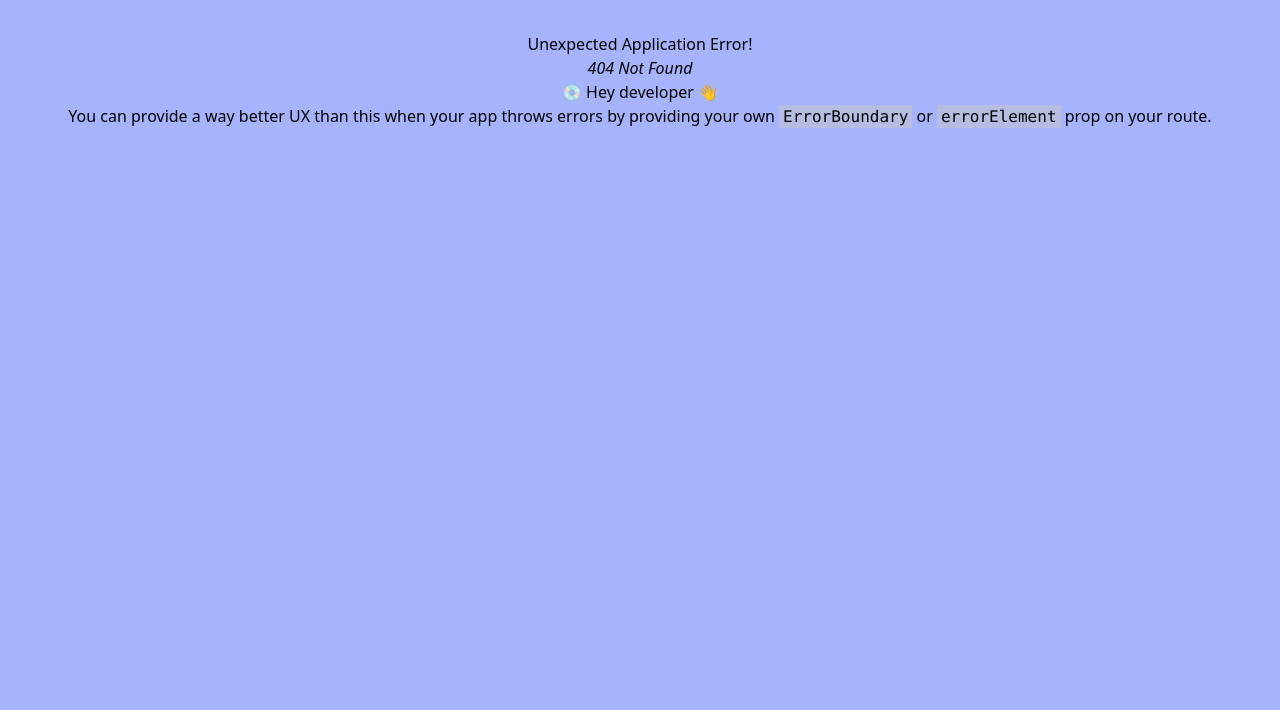
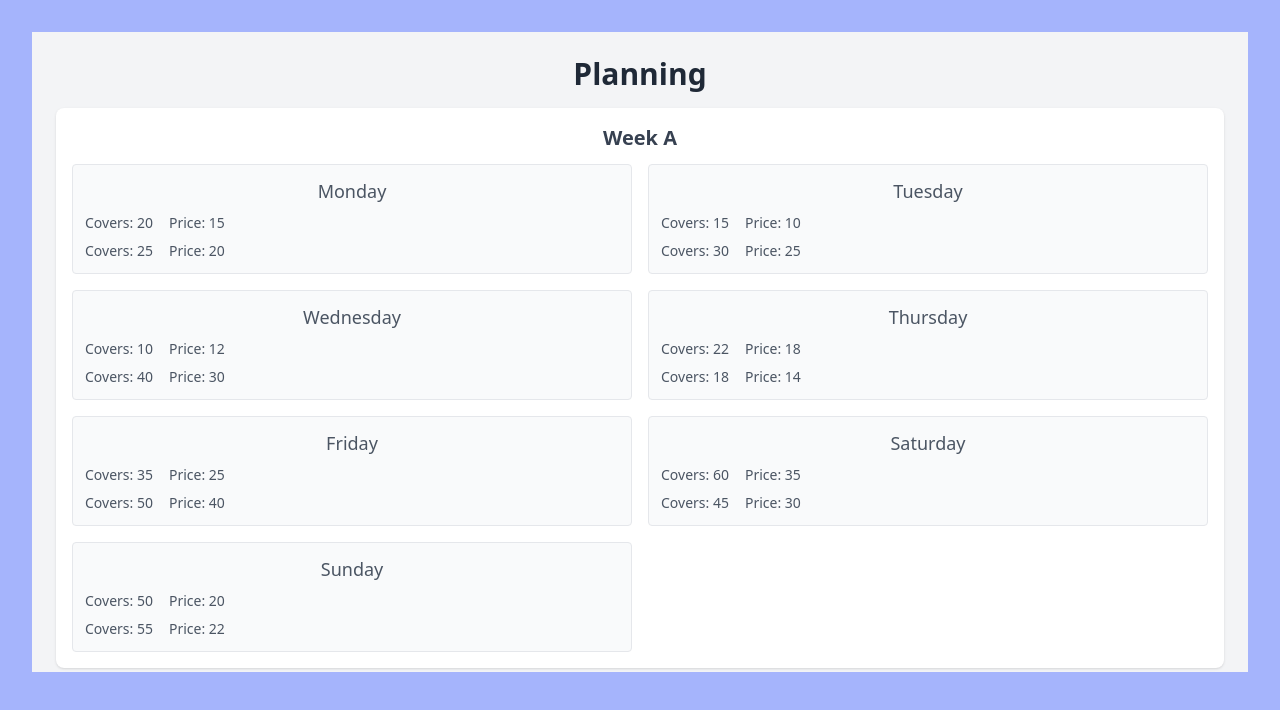
Before and after one commit to ArthurCouturier/plan-appetit, a React (Vite) app: page /planning in a window 1280 px wide. Before the commit this address had no page. Shown: the top 710 px of the page. Built offline with nearby package versions, Linux system fonts and the light colour scheme.

Commit message:
feat: :sparkles: first version of the app

```diff
--- a/index.html
+++ b/index.html
@@ -2,9 +2,9 @@
 <html lang="en">
   <head>
     <meta charset="UTF-8" />
-    <link rel="icon" type="image/svg+xml" href="/vite.svg" />
+    <link rel="icon" type="image/jpg" href="/logo.jpg" />
     <meta name="viewport" content="width=device-width, initial-scale=1.0" />
-    <title>CoutCout boilerplate</title>
+    <title>Plan'Appétit</title>
   </head>
   <body>
     <div id="root"></div>
--- a/package.json
+++ b/package.json
@@ -1,5 +1,5 @@
 {
-  "name": "boilerplate",
+  "name": "plan-appetit",
   "private": true,
   "version": "0.0.0",
   "type": "module",
@@ -16,7 +16,7 @@
   },
   "devDependencies": {
     "@eslint/js": "^9.15.0",
-    "@types/react": "^18.3.12",
+    "@types/react": "^18.3.14",
     "@types/react-dom": "^18.3.1",
     "@types/react-router-dom": "^5.3.3",
     "@vitejs/plugin-react-swc": "^3.5.0",
--- /dev/null
+++ b/src/api/WeekInterface.ts
@@ -0,0 +1,14 @@
+export default interface WeekProps {
+    name: string;
+    days: DayProps[];
+}
+
+export interface DayProps {
+    name: string;
+    meals: MealProps[];
+}
+
+export interface MealProps {
+    covers: number;
+    price: number;
+}
--- /dev/null
+++ b/src/components/Day.tsx
@@ -0,0 +1,90 @@
+import Meal from "./Meal";
+import { DayProps } from "../api/WeekInterface";
+import { useState } from "react";
+
+export default function Day({ name, meals }: DayProps) {
+    const [editMode, setEditMode] = useState(false);
+
+    return (
+        <>
+            {editMode ? (
+                <EditMode
+                    name={name}
+                    meals={meals}
+                    setEditMode={setEditMode}
+                />
+            ) : (
+                <DefaultMode
+                    name={name}
+                    meals={meals}
+                    setEditMode={setEditMode}
+                />
+            )}
+        </>
+    );
+}
+
+function DefaultMode({ name, meals, setEditMode }: DayProps & { setEditMode: (value: boolean) => void }) {
+    return (
+        <button
+            className="bg-gray-50 border border-gray-200 rounded p-3 hover:scale-105 transition duration-200"
+            onClick={() => setEditMode(true)}
+        >
+            <h3 className="text-lg font-medium text-gray-600 mb-2">
+                {name}
+            </h3>
+            <div className="space-y-2">
+                {meals.map((meal, index) => (
+                    <Meal
+                        key={index}
+                        covers={meal.covers}
+                        price={meal.price}
+                        editMode={false}
+                    />
+                ))}
+            </div>
+        </button>
+    );
+}
+
+function EditMode({ name, meals, setEditMode }: DayProps & { setEditMode: (value: boolean) => void }) {
+
+    const [bgColor, setBgColor] = useState("bg-gray-200");
+
+    return (
+        <div className={`${bgColor} border border-gray-200 rounded p-3`}>
+            <h3 className="text-lg font-medium text-gray-600 mb-2">
+                {name} (Edit Mode)
+            </h3>
+            <div className="space-y-2">
+                {meals.map((meal, index) => (
+                    <Meal
+                        key={index}
+                        covers={meal.covers}
+                        price={meal.price}
+                        editMode={true}
+                    />
+                ))}
+            </div>
+            <div className="mt-4 flex space-x-4 my-auto">
+                <button
+                    className="bg-green-500 text-white px-4 py-2 rounded hover:bg-green-600"
+                    onClick={() => setEditMode(false)}
+                    onMouseOver={() => setBgColor("bg-green-300")}
+                    onMouseLeave={() => setBgColor("bg-gray-200")}
+                >
+                    Confirm
+                </button>
+
+                <button
+                    className="bg-red-500 text-white px-4 py-2 rounded hover:bg-red-600"
+                    onClick={() => setEditMode(false)}
+                    onMouseOver={() => setBgColor("bg-red-300")}
+                    onMouseLeave={() => setBgColor("bg-gray-200")}
+                >
+                    Cancel
+                </button>
+            </div>
+        </div>
+    );
+}
--- /dev/null
+++ b/src/components/Meal.tsx
@@ -0,0 +1,43 @@
+import { useState } from "react";
+import { MealProps } from "../api/WeekInterface";
+import NumberField from "./NumberField";
+
+export default function Meal({ covers, price, editMode }: MealProps & { editMode: boolean }) {
+
+    const [nbCovers, setNbCovers] = useState(covers);
+    const [nbPrice, setNbPrice] = useState(price);
+
+    return (
+        <>
+            {
+                editMode ? (
+                    <EditMode covers={nbCovers} price={nbPrice} setCovers={setNbCovers} setPrice={setNbPrice} />
+                ) : (
+                    <DefaultMode covers={nbCovers} price={nbPrice} />
+                )
+            }
+        </>
+    )
+}
+
+function DefaultMode({ covers, price }: MealProps) {
+    return (
+        <div className="flex justify-between items-center text-sm text-gray-600">
+            <div className="flex">
+                <p className="mr-4">Covers: {covers}</p>
+                <p>Price: {price}</p>
+            </div>
+        </div>
+    )
+}
+
+function EditMode({ covers, price, setCovers, setPrice }: { covers: number, price: number, setCovers: (value: number) => void, setPrice: (value: number) => void }) {
+    return (
+        <div className="flex justify-between items-center text-sm text-gray-600">
+            <div>
+                <NumberField label="Covers" value={covers} onChange={setCovers} />
+                <NumberField label="Price" value={price} onChange={setPrice} />
+            </div>
+        </div>
+    )
+}
--- /dev/null
+++ b/src/components/NumberField.tsx
@@ -0,0 +1,14 @@
+export default function NumberField({ label, value, onChange }: NumberFieldProps) {
+    return (
+        <div className="flex flex-col space-y-1">
+            <label htmlFor="number" className="text-sm text-gray-600">{label}</label>
+            <input
+                type="number"
+                id="number"
+                value={value}
+                onChange={(e) => onChange(e.target.value)}
+                className="border border-gray-200 rounded p-2"
+            />
+        </div>
+    )
+}
--- /dev/null
+++ b/src/components/Week.tsx
@@ -0,0 +1,17 @@
+import WeekProps from "../api/WeekInterface";
+import Day from "./Day";
+
+export default function Week({ name, days }: WeekProps) {
+    return (
+        <div key={name} className="bg-white shadow rounded-lg p-4 w-[900vw]">
+            <h2 className="text-xl font-semibold text-gray-700 mb-3">
+                {name === "weekA" ? "Week A" : "Week B"}
+            </h2>
+            <div className="grid grid-cols-1 md:grid-cols-2 gap-4">
+                {days.map((day) => (
+                    <Day name={day.name} meals={day.meals} />
+                ))}
+            </div>
+        </div>
+    )
+}
--- a/src/pages/Home.tsx
+++ b/src/pages/Home.tsx
@@ -8,6 +8,9 @@ export default function Home() {
             <button className="rounded-md border-4 border-coutPurple bg-coutYellow">
                 <Link to="/about">About Page</Link>
             </button>
+            <button className="rounded-md border-4 border-coutPurple bg-coutYellow">
+                <Link to="/planning">Planning</Link>
+            </button>
         </div>
     )
 }
--- /dev/null
+++ b/src/pages/Planning.tsx
@@ -0,0 +1,30 @@
+import WeekProps from "../api/WeekInterface";
+import Week from "../components/Week";
+
+const config: WeekProps[] = [
+    {
+        name: "weekA",
+        days: [
+            { name: "Monday", meals: [{ covers: 20, price: 15 }, { covers: 25, price: 20 }] },
+            { name: "Tuesday", meals: [{ covers: 15, price: 10 }, { covers: 30, price: 25 }] },
+            { name: "Wednesday", meals: [{ covers: 10, price: 12 }, { covers: 40, price: 30 }] },
+            { name: "Thursday", meals: [{ covers: 22, price: 18 }, { covers: 18, price: 14 }] },
+            { name: "Friday", meals: [{ covers: 35, price: 25 }, { covers: 50, price: 40 }] },
+            { name: "Saturday", meals: [{ covers: 60, price: 35 }, { covers: 45, price: 30 }] },
+            { name: "Sunday", meals: [{ covers: 50, price: 20 }, { covers: 55, price: 22 }] },
+        ]
+    }
+];
+
+export default function Planning() {
+    return (
+        <div className="p-6 bg-gray-100 h-[80vh]">
+            <h1 className="text-3xl font-bold mb-4 text-gray-800">Planning</h1>
+            <div className="flex">
+                {config.map((week) => (
+                    <Week name={week.name} days={week.days} />
+                ))}
+            </div>
+        </div>
+    );
+}
--- a/src/routes.tsx
+++ b/src/routes.tsx
@@ -1,6 +1,7 @@
 import { createBrowserRouter } from "react-router-dom";
 import Home from "./pages/Home";
 import About from "./pages/About";
+import Planning from "./pages/Planning";
 
 const router = createBrowserRouter([
     {
@@ -11,6 +12,10 @@ const router = createBrowserRouter([
         path: "/about",
         element: <About />,
     },
+    {
+        path: "/planning",
+        element: <Planning />,
+    },
 ]);
 
 export default router;
```
Also changed, not shown: public/logo.jpg (added), 1 other file (tests, documents, lock files or other folders).
